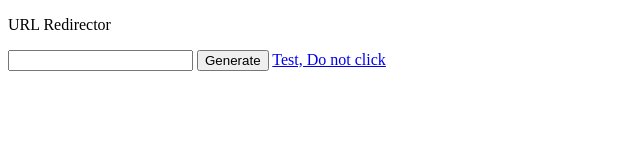
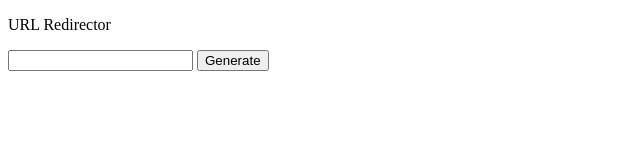
Before and after one commit to GetGet99/Getty-link-redirector, a plain HTML site: page index.html in a window 1280 px wide. Shown: the whole page, without its empty margins (0-640 px from the left). Drawn offline with Linux system fonts and the light colour scheme.

Commit message:
Update index.html

```diff
--- a/index.html
+++ b/index.html
@@ -18,6 +18,5 @@
                 alert(urlparse.toString());
             }
         </script>
-        <a href="rdr.html">Test, Do not click</a>
     </body>
 </html>
```
